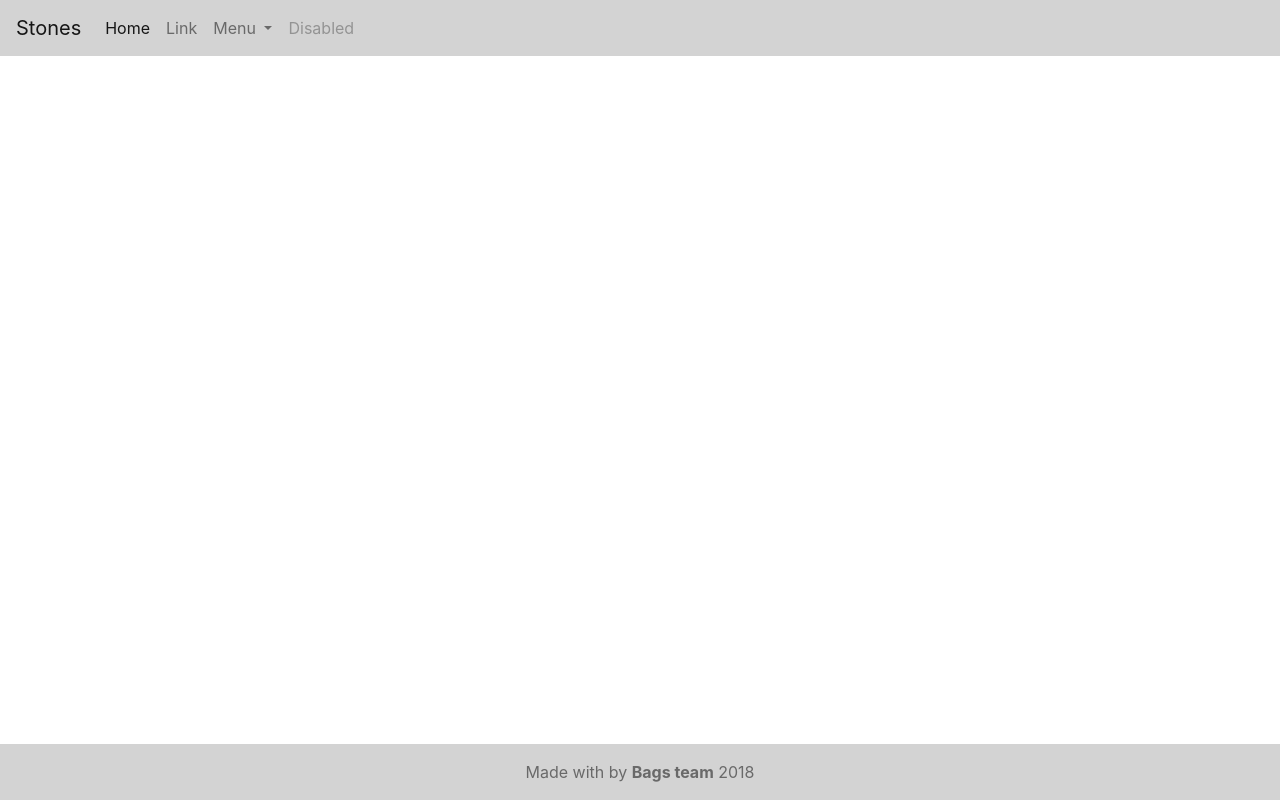
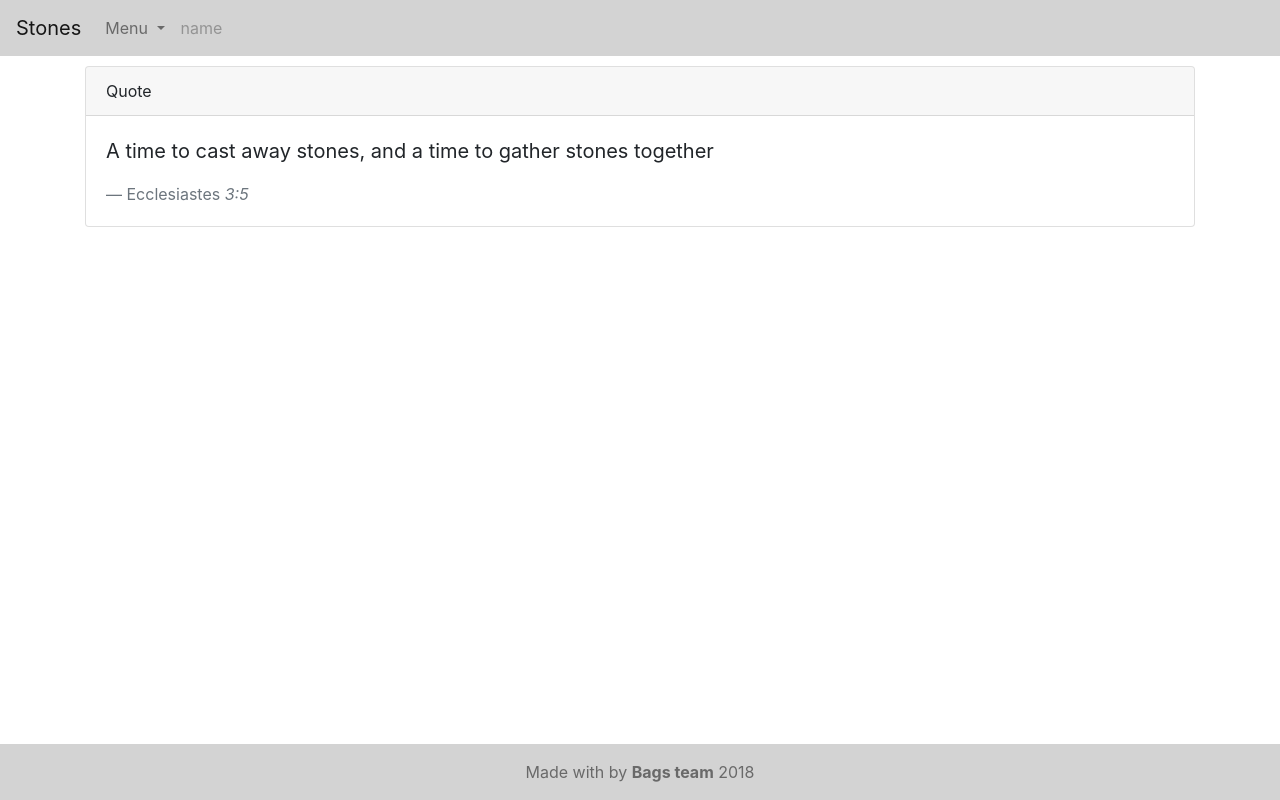
Before and after one commit to the-bags/stones-exchange-frontend, an Angular app: page / in a window 1280 px wide. Built offline with nearby package versions, Linux system fonts and the light colour scheme.

Commit message:
Added register item in menu of navbar

```diff
--- a/src/app/app-routing.module.ts
+++ b/src/app/app-routing.module.ts
@@ -9,6 +9,7 @@ import { RegisterpageComponent } from './ui/components/registerpage/registerpage
 
 import { ComponentsModule } from './ui/components/components.module';
 const routes: Routes = [
+  { path: '', component: QuoteComponent },
   { path: 'qoute', component: QuoteComponent },
   { path: 'loginpage', component: LoginpageComponent},
   { path: 'navbar', component: NavbarComponent},
--- a/src/app/ui/components/navbar/navbar.component.html
+++ b/src/app/ui/components/navbar/navbar.component.html
@@ -6,25 +6,20 @@
 
     <div class="collapse navbar-collapse" id="navbarSupportedContent">
       <ul class="navbar-nav mr-auto">
-        <li class="nav-item active">
-          <a class="nav-link" href="#">Home <span class="sr-only">(current)</span></a>
-        </li>
-        <li class="nav-item">
-          <a class="nav-link" href="#">Link</a>
-        </li>
         <li ngbDropdown class="nav-item dropdown">
           <a class="nav-link dropdown-toggle" id="navbarDropdown" role="button" data-toggle="dropdown" aria-haspopup="true" aria-expanded="false" ngbDropdownToggle>
             Menu
           </a>
           <div ngbDropdownMenu class="dropdown-menu" aria-labelledby="navbarDropdown">
             <a class="dropdown-item" href="loginpage">Login</a>
+            <a class="dropdown-item" href="registerpage">Register</a>
             <a class="dropdown-item" href="space">Space</a>
             <div class="dropdown-divider"></div>
             <a class="dropdown-item" href="qoute">Quote</a>
           </div>
         </li>
         <li class="nav-item">
-          <a class="nav-link disabled" href="#">Disabled</a>
+          <a class="nav-link disabled" href="#">name</a>
         </li>
       </ul>
     </div>
```
